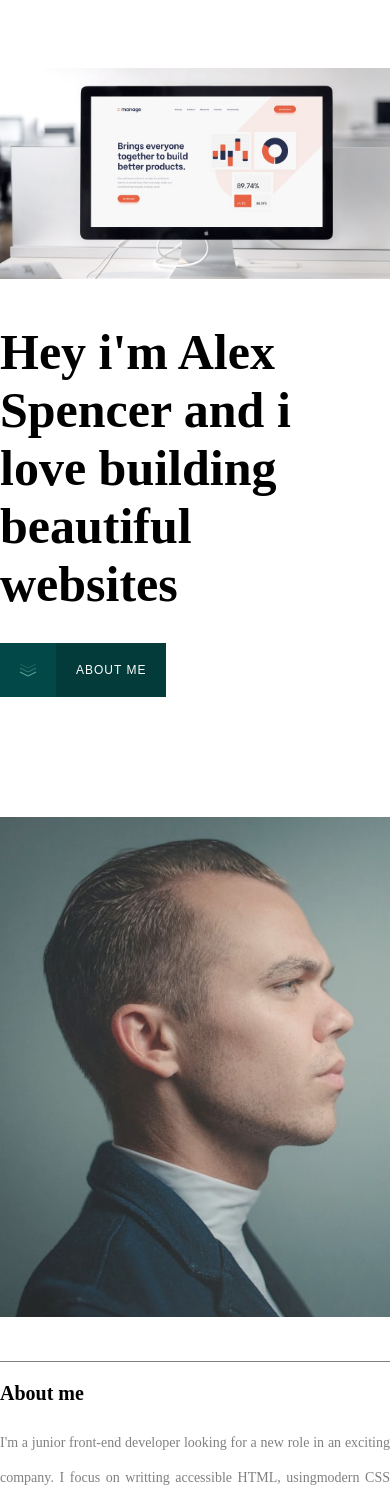
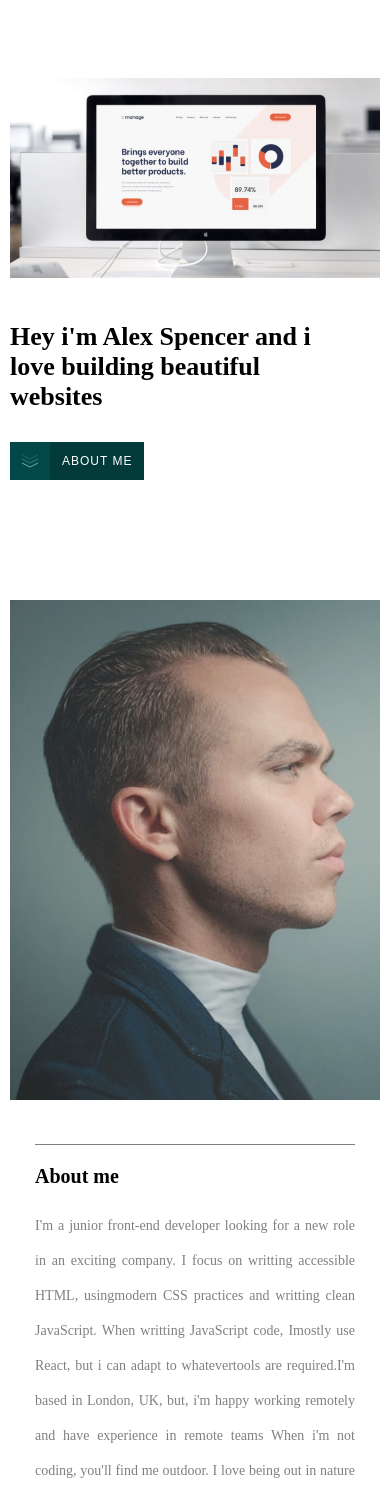
Before and after one commit to ansuofficial/developer-portflio, a plain HTML site: page index.html in a window 390 px wide. Shown: the part 104-1600 px from the top of the page. Drawn offline with Linux system fonts and the light colour scheme.

Commit message:
Adjusted my css

```diff
--- a/style.css
+++ b/style.css
@@ -253,7 +253,7 @@ input, textarea {
     line-height: 1.5;
     font-size: 14px;
     color: gray;
-    margin-bottom: 10px;
+    margin-bottom: 0;
     text-align: justify;
     }
 
@@ -336,7 +336,7 @@ header .nav-item {
     }
 
     .about-content, .project-content {
-    margin: 40px 0;
+    margin-top: 40px;
 }
 
 .about-description {
@@ -358,20 +358,26 @@ header .nav-item {
     display: none;
 }
 
+.section {
+    padding: 40px 0;
+}
+
+/* .cta-section {} */
+
 footer-items, .footer-content {
     display: block;
 }
 
 footer .nav-item {
     display: block;
-    margin: 10px 0;
+    margin: 15px 0;
 }
 
 .social-icons-wrapper {
     display: flex;
    justify-content: center;
     gap: 30px;
-    margin: 20px;
+    margin: 20px 0;
 }
 
 
@@ -382,4 +388,32 @@ footer .nav-item {
 
     text-align: center;
 }
+
+.footer-nav-item {
+    margin: 30px 0;
 }
+}
+
+@media screen and (max-width : 522px) {
+    main, .footer-content {
+        max-width: 400px;
+        padding: 10px;
+    }
+
+    .hero-title {
+    font-size: 26px;
+}
+
+.hero-button img {
+    padding: 12px;
+    background-color: rgb(3, 72, 72);
+
+}
+
+.hero-button-text {
+    padding: 12px;
+    background-color: rgb(3, 58, 58);
+}
+
+
+}
```
